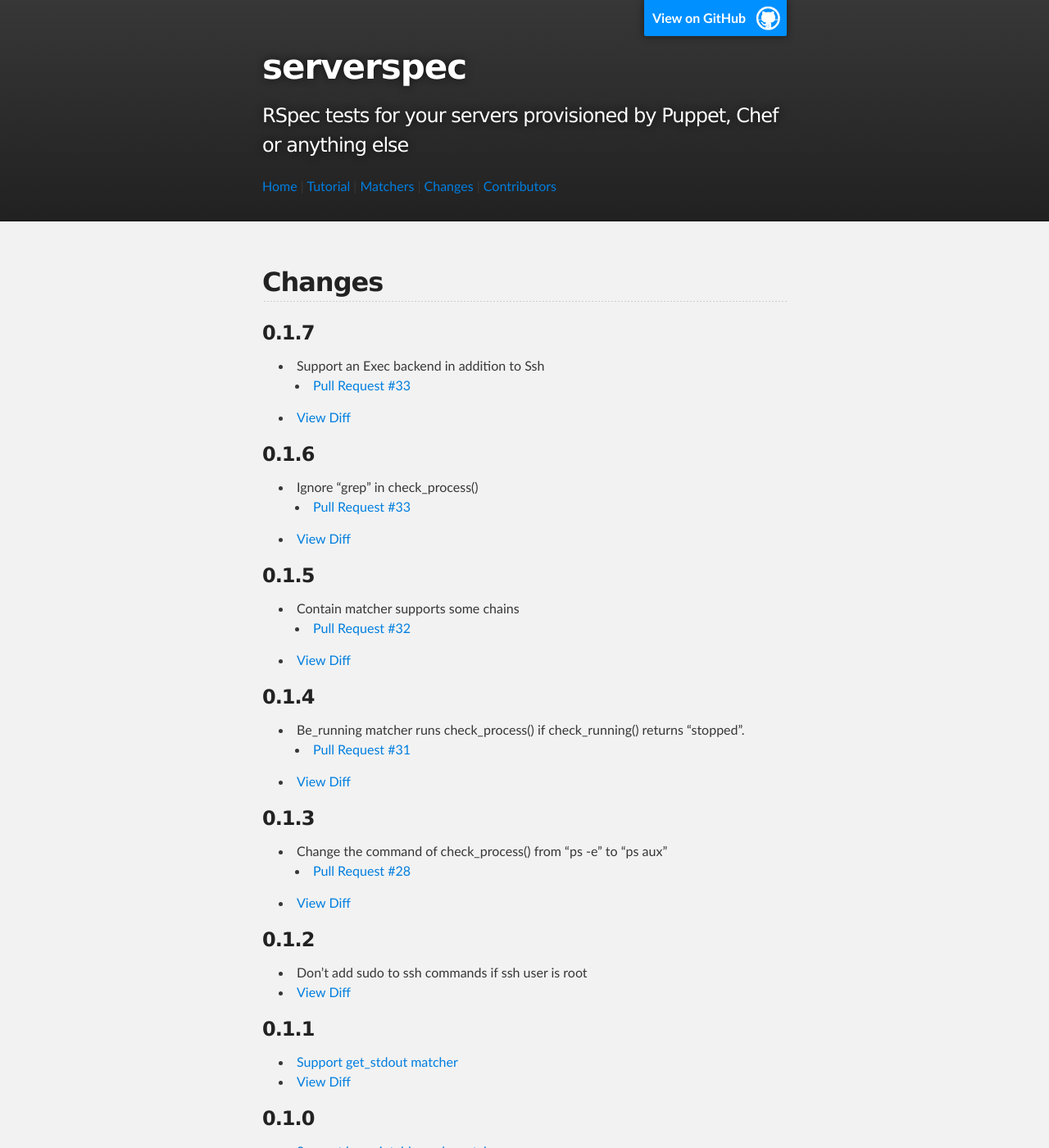
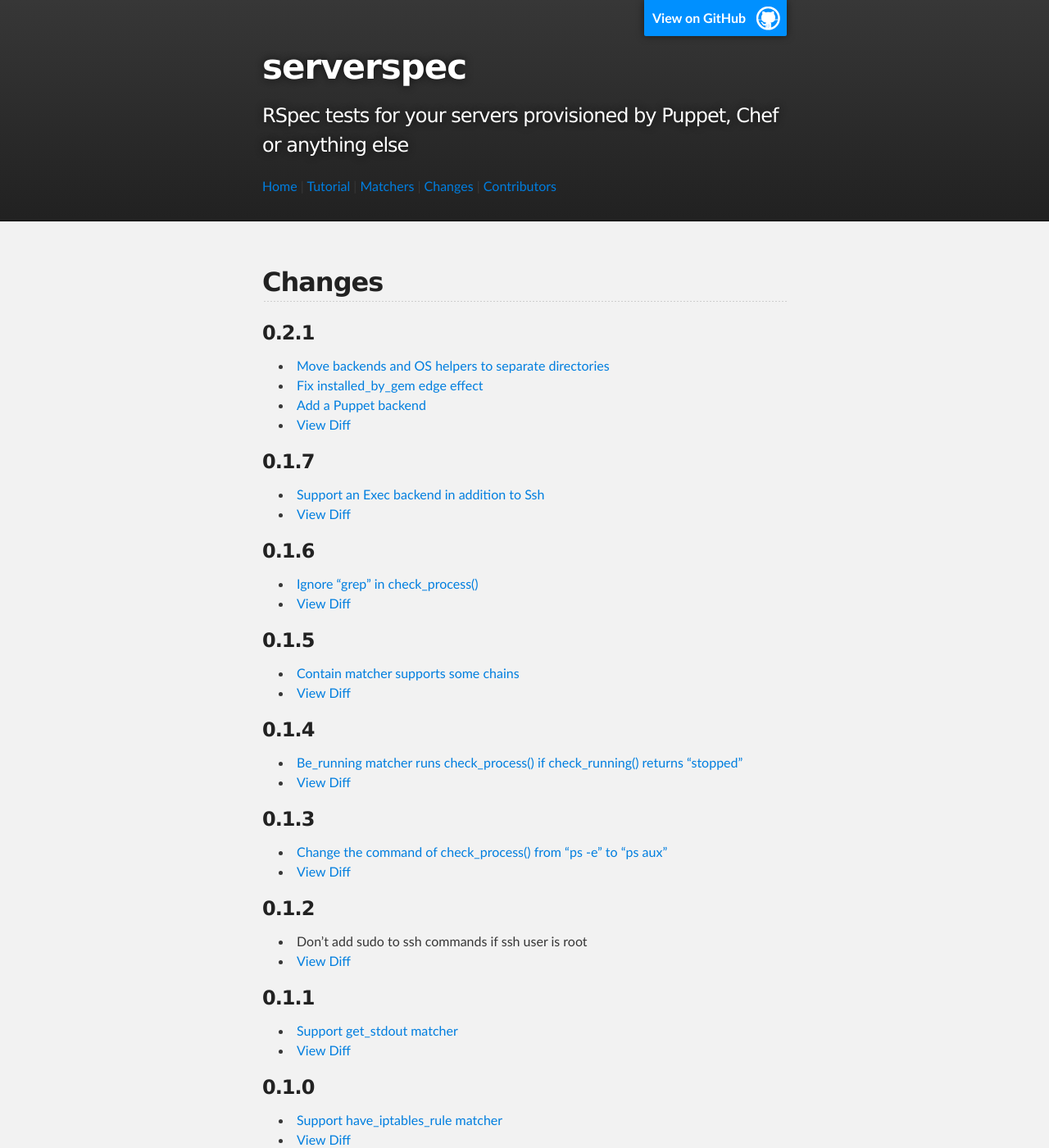
Before and after one commit to serverspec/serverspec.github.io, a Jekyll site: the page built from changes.md, in a window 1280 px wide and 1400 px high. Shown: the whole window at 82% size. Built offline with Jekyll 4.4.1, drawn with Linux system fonts in a browser that asks for light colours; Markdown is read by kramdown in place of the engine named in the settings.

Commit message:
Add changes of v0.2.1

```diff
--- a/changes.md
+++ b/changes.md
@@ -5,34 +5,35 @@ title: changes
 
 ## Changes
 
+### 0.2.1
+ * [Move backends and OS helpers to separate directories](https://github.com/mizzy/serverspec/pull/36)
+ * [Fix installed_by_gem edge effect](https://github.com/mizzy/serverspec/pull/37)
+ * [Add a Puppet backend](https://github.com/mizzy/serverspec/pull/38)
+ * [View Diff](https://github.com/mizzy/serverspec/compare/v0.1.7...v0.2.1)
+
 ### 0.1.7
 
- * Support an Exec backend in addition to Ssh
-   * [Pull Request #33](https://github.com/mizzy/serverspec/pull/34)
+ * [Support an Exec backend in addition to Ssh](https://github.com/mizzy/serverspec/pull/34)
  * [View Diff](https://github.com/mizzy/serverspec/compare/v0.1.6...v0.1.7)
 
 ### 0.1.6
 
- * Ignore "grep" in check_process()
-   * [Pull Request #33](https://github.com/mizzy/serverspec/pull/33)
+ * [Ignore "grep" in check_process()](https://github.com/mizzy/serverspec/pull/33)
  * [View Diff](https://github.com/mizzy/serverspec/compare/v0.1.5...v0.1.6)
 
 ### 0.1.5
 
- * Contain matcher supports some chains
-   * [Pull Request #32](https://github.com/mizzy/serverspec/pull/32)
+ * [Contain matcher supports some chains](https://github.com/mizzy/serverspec/pull/32)
  * [View Diff](https://github.com/mizzy/serverspec/compare/v0.1.4...v0.1.5)
 
 ### 0.1.4
 
- * Be\_running matcher runs check\_process() if check\_running() returns "stopped".
-   * [Pull Request #31](https://github.com/mizzy/serverspec/pull/31)
+ * [Be\_running matcher runs check\_process() if check\_running() returns "stopped"](https://github.com/mizzy/serverspec/pull/31)
  * [View Diff](https://github.com/mizzy/serverspec/compare/v0.1.3...v0.1.4)
 
 ### 0.1.3
 
- * Change the command of check_process() from "ps -e" to "ps aux"
-   * [Pull Request #28](https://github.com/mizzy/serverspec/pull/28)
+ * [Change the command of check_process() from "ps -e" to "ps aux"](https://github.com/mizzy/serverspec/pull/28)
  * [View Diff](https://github.com/mizzy/serverspec/compare/v0.1.2...v0.1.3)
 
 ### 0.1.2
```
